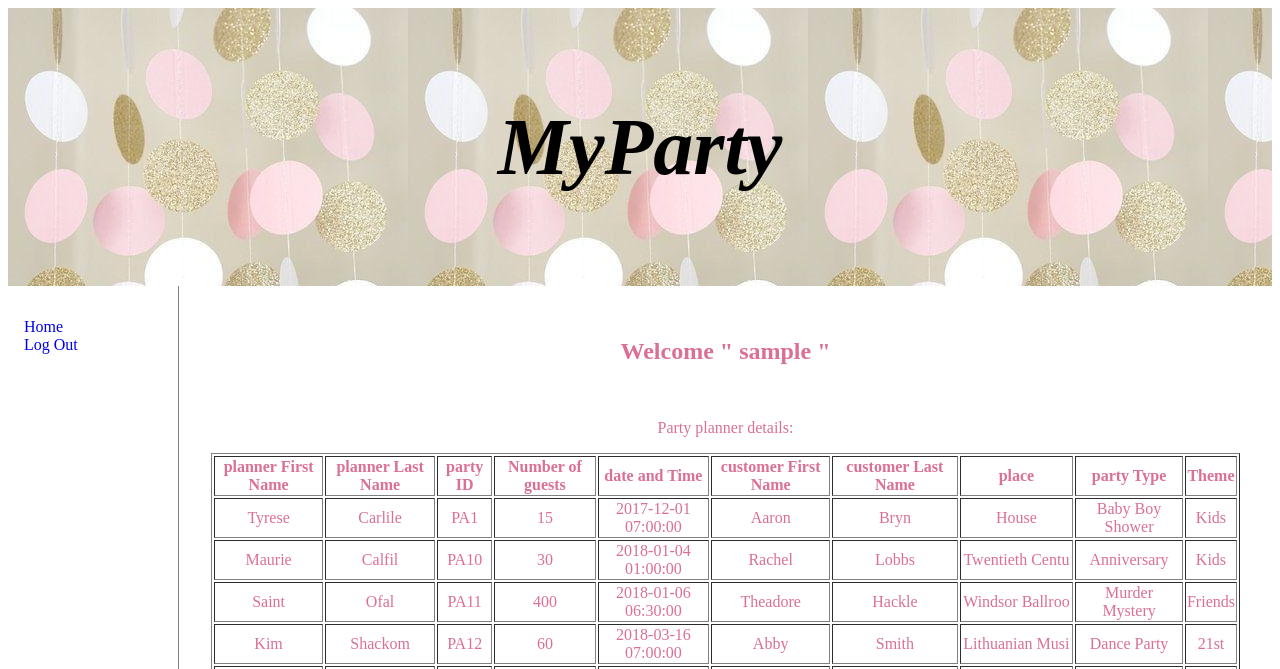
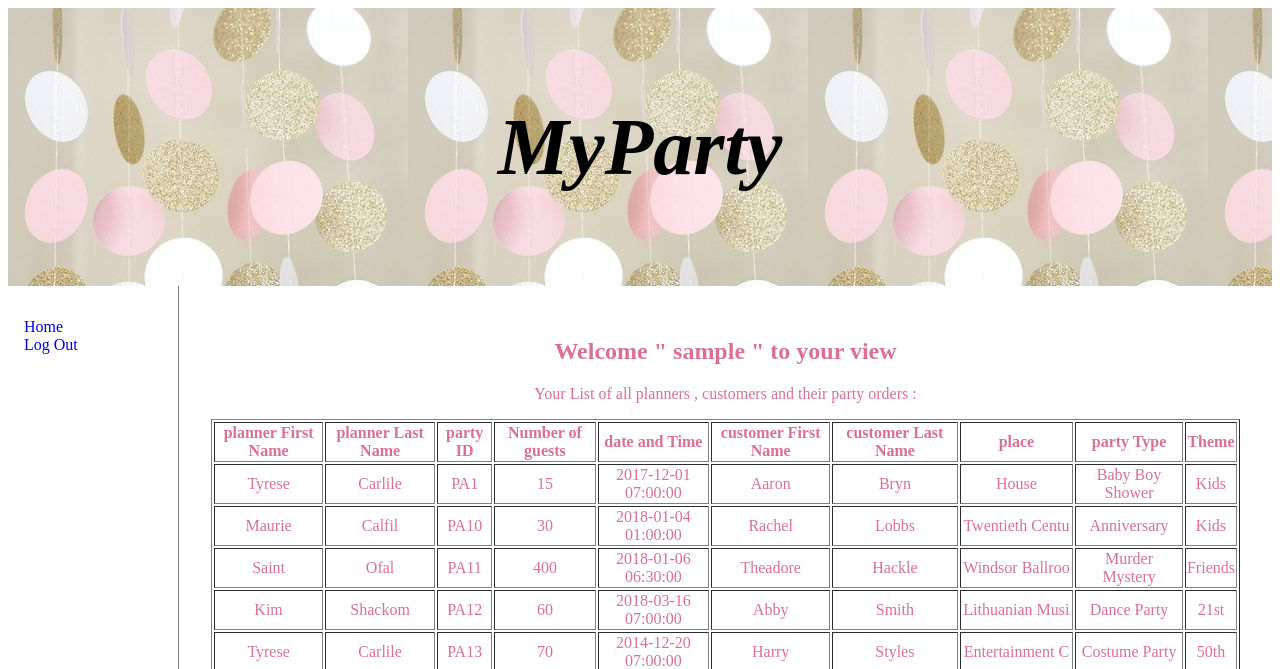
Before and after one commit to hg651460/myParty, a PHP site: page /managerView.php in a window 1280 px wide. Shown: the top 669 px of the page. Run offline with PHP 8.4, Linux system fonts and the light colour scheme; a user stored in the database is signed in; data comes from the database, SQL or seed files in the repository.

Commit message:
Update managerView.php

```diff
--- a/managerView.php
+++ b/managerView.php
@@ -86,10 +86,9 @@ article {
 </nav>
 
 <article>
-<h1>Welcome    "  <?php echo $_SESSION ['login_user'];  ?> "</h1>
-</br>
-<p>Party planner details: </p>
-<div>
+<h1>Welcome    "  <?php echo $_SESSION ['login_user'];  ?> "    to your view</h1>
+<p> Your List of all planners , customers and their party orders : </p>
+ <div>
 
 <?php
 
```
